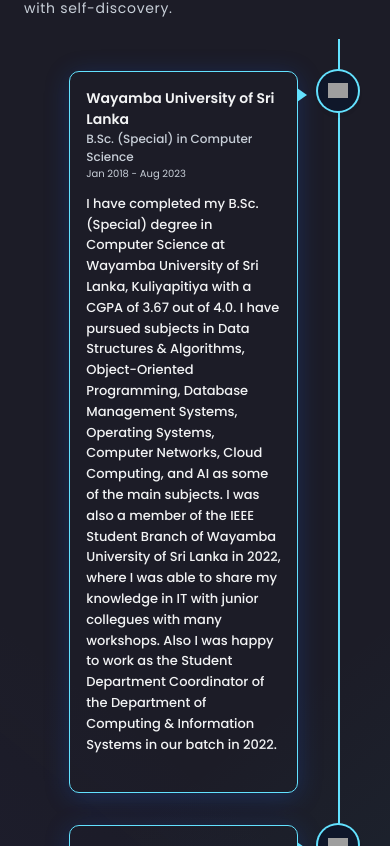
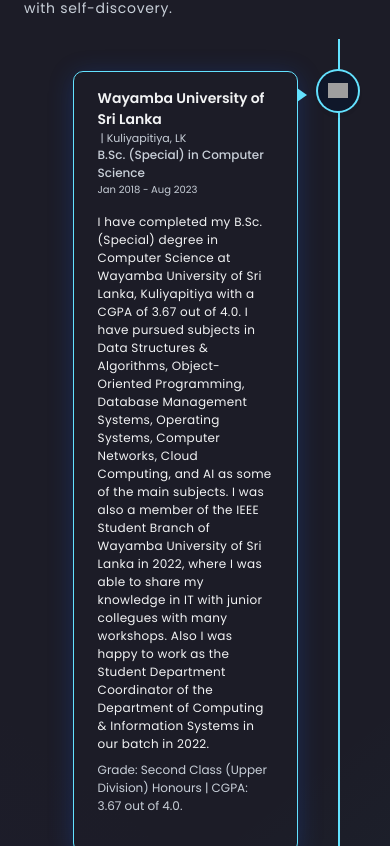
Before and after one commit to mudithatharuka/Personal-Portfolio, a React (Vite) app: page / in a window 390 px wide. Shown: the part 8978-9824 px from the top of the page. Built offline with nearby package versions, Linux system fonts and the light colour scheme; grey boxes are pictures that could not be loaded.

Commit message:
Updated the design and the content

```diff
--- a/src/components/Education.jsx
+++ b/src/components/Education.jsx
@@ -35,23 +35,32 @@
         </div>
       }
     >
-      <div>
-        <h3 className="font-semibold text-[14px] text-txtPrimary md:text-[18px]">
-          {education?.school}
-        </h3>
+      <div className="px-2">
+        <div className="flex flex-wrap items-center">
+          <h3 className="font-semibold text-[14px] text-txtPrimary md:text-[18px] hover:text-primary duration-300 transition-all">
+            <a href={education?.url} target="_blank">
+              {education?.school}
+            </a>
+          </h3>
+          <h4 className="font-normal text-[11px] text-txtSecondary md:text-[13px]">
+            &nbsp;|&nbsp;{education?.location}
+          </h4>
+        </div>
         <h4 className="font-medium text-[12px] text-txtSecondary md:text-[14px]">
           {education?.degree}
         </h4>
-        {/* <h4 className="font-normal text-[11px] text-txtSecondary md:text-[13px]">
-          {education?.location}
-        </h4> */}
         <h4
           className={`font-normal text-[10px] text-txtSecondary md:text-[12px]`}
         >
           {education?.date}
         </h4>
       </div>
-      <p>{education.desc}</p>
+      <h3 className="px-2 mt-4 tracking-wide font-normal text-txtPrimary text-[12px] md:text-[14px]">
+        {education?.desc}
+      </h3>
+      <h3 className="px-2 mt-2 font-normal text-txtSecondary text-[12px] md:text-[14px]">
+        Grade:&nbsp;{education?.grade}.
+      </h3>
     </VerticalTimelineElement>
   );
 };
@@ -67,9 +76,7 @@
           </p>
         </motion.div>
 
-        {/* <div className="mr-[11%] md:ml-[7.5%] md:mr-[14.5%]"> */}
-        <div className="ml-[11%] md:mr-[7.5%] md:ml-[14.5%]">
-          {/* <div className="mx-[8%] md:mx-[14.5%]"> */}
+        <div className="ml-[12%] md:mr-[6%] md:ml-[15%]">
           <VerticalTimeline layout="1-column-right">
             {education?.map((education, index) => (
               <EducationCard key={`education-${index}`} education={education} />
```
